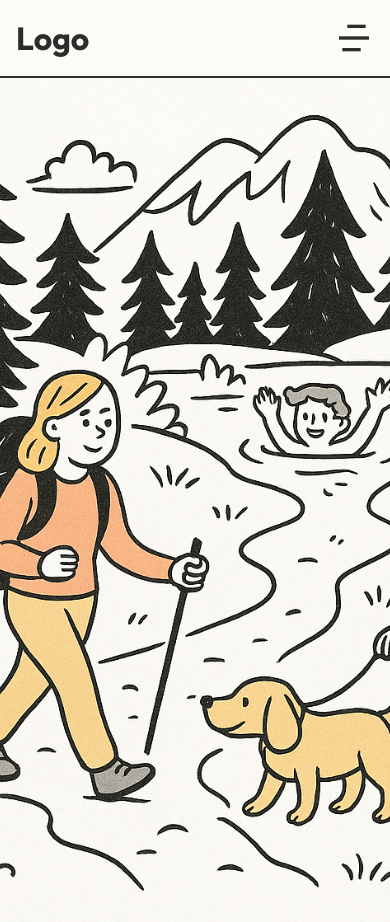
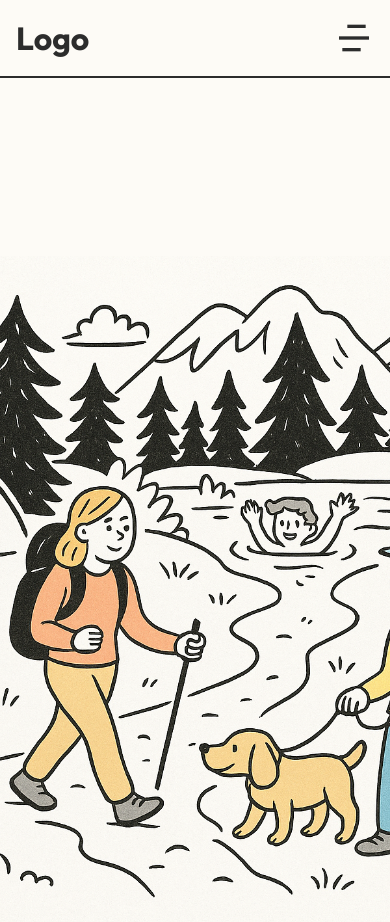
Before and after one commit to axnerhagglund/allemansratten_, a React (Vite) app: page / in a window 390 px wide. Built offline with nearby package versions, Linux system fonts and the light colour scheme.

Commit message:
fixed background image

```diff
--- a/src/components/Hero/hero.css
+++ b/src/components/Hero/hero.css
@@ -4,8 +4,11 @@
     min-height: 100vh;
     font-family: var(--font-outfit);
     background-image: url(/images/heroimage.png);
-    background-position:center center;
-    background-size: cover;
+    background-position: center bottom;
+   background-size: contain;
+   background-repeat: no-repeat;
+
+
 
 }
 
@@ -25,9 +28,10 @@
     color: var(--color-dark-gray);
 }
 
- @media (max-width: 600px) {
+ @media (max-width: 550px) {
   .hero {
     background-image: url("/images/mobile_crop.png");
-    background-position: center center;
+    background-position: center bottom;
+    background-size: contain;
    }
 }
```
